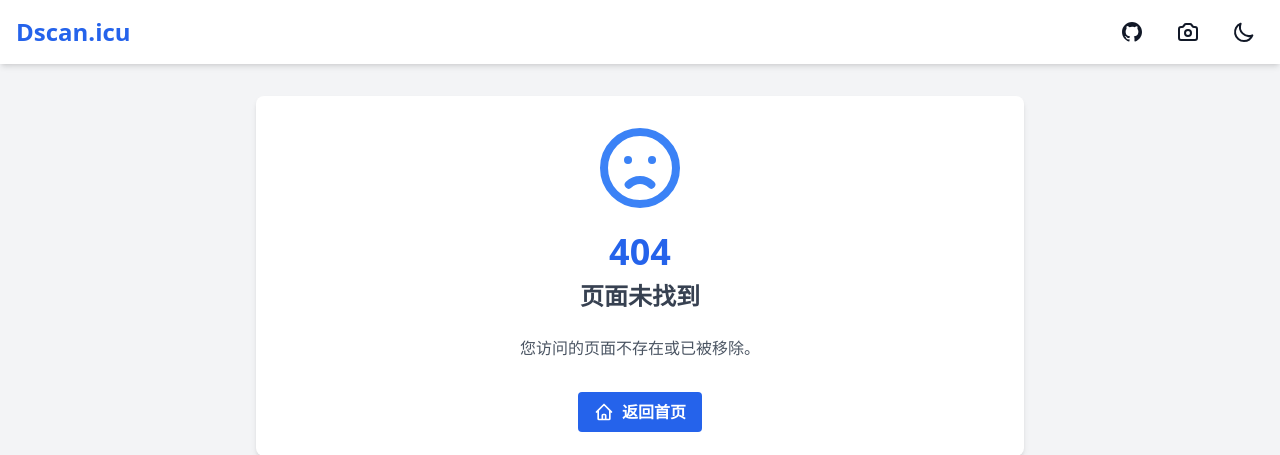
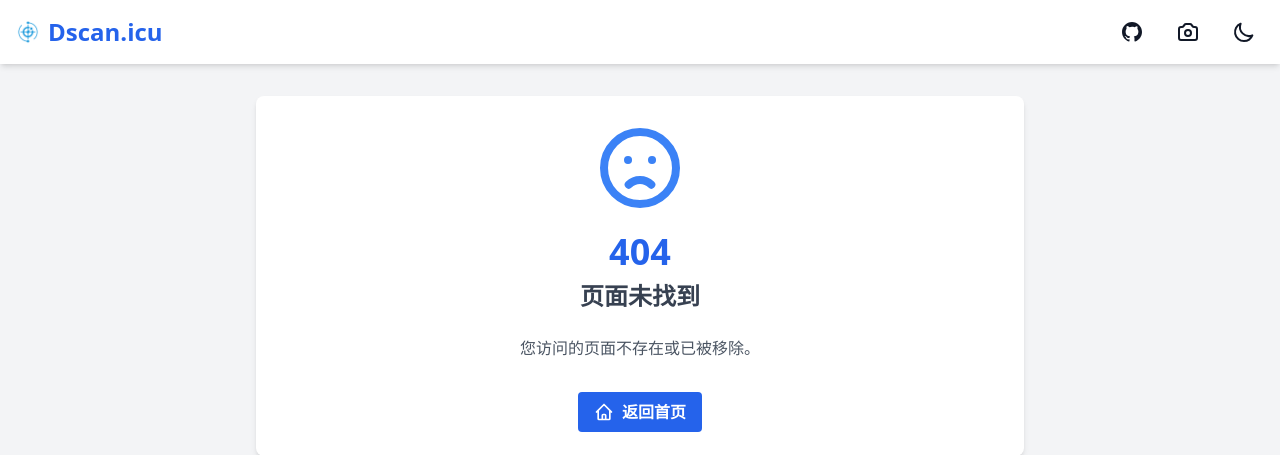
Before and after one commit to zifox666/eve-dscan-tool, a FastAPI app: page /c/1 in a window 1280 px wide. Shown: the top 455 px of the page. Run offline with FastAPI, Linux system fonts and the light colour scheme; data that the repository does not hold is empty; parts of the project's set-up code (start-up, migrations or seed data) failed here and were passed over; some libraries are stand-ins or nearby versions.

Commit message:
新增网站图标

```diff
--- a/templates/base.html
+++ b/templates/base.html
@@ -4,6 +4,7 @@
     <meta charset="UTF-8">
     <meta name="viewport" content="width=device-width, initial-scale=1.0">
     <title>{% block title %}{{ title }}{% endblock %} - Dscan.icu</title>
+    <link rel="icon" type="image/x-icon" href="{{ url_for('static', path='/favicon.ico') }}">
     <!-- Tailwind CSS CDN -->
     <script src="https://cdn.tailwindcss.com"></script>
     <script src="https://html2canvas.hertzen.com/dist/html2canvas.min.js"></script>
@@ -76,7 +77,10 @@
     <nav class="bg-white dark:bg-gray-800 shadow-md">
         <div class="container mx-auto px-4 py-3">
             <div class="flex justify-between items-center">
-                <a href="/" class="text-2xl font-bold text-primary-600 dark:text-primary-400">Dscan.icu</a>
+                <a href="/" class="flex items-center space-x-2 text-2xl font-bold text-primary-600 dark:text-primary-400">
+                    <img src="{{ url_for('static', path='favicon.ico') }}" alt="Logo" class="w-6 h-6">
+                    <span>Dscan.icu</span>
+                </a>
                 <div class="flex items-center space-x-4">
                     <!-- GitHub按钮 -->
                     <a href="https://github.com/zifox666/eve-dscan-tool" target="_blank" class="p-2 rounded-full hover:bg-gray-200 dark:hover:bg-gray-700" title="GitHub仓库">
```
Also changed, not shown: static/favicon.ico (added).
